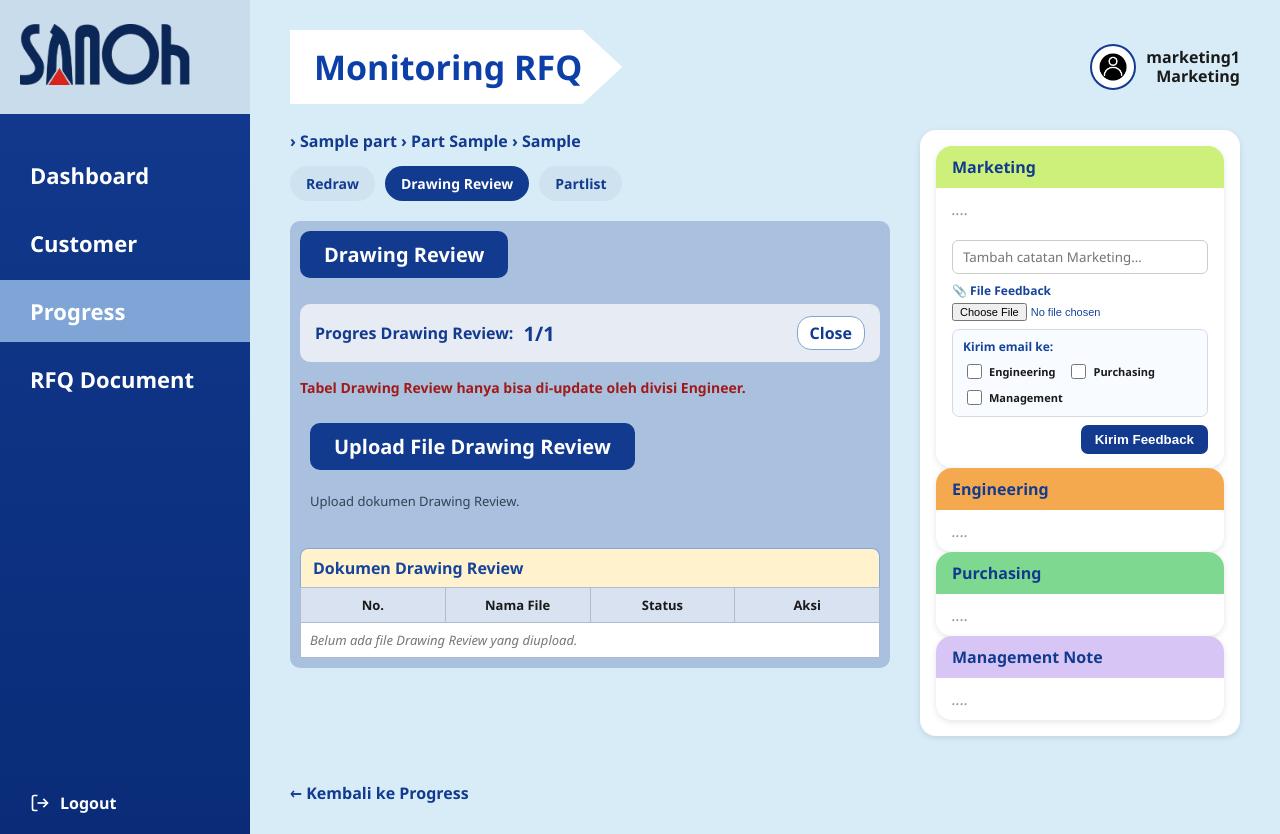
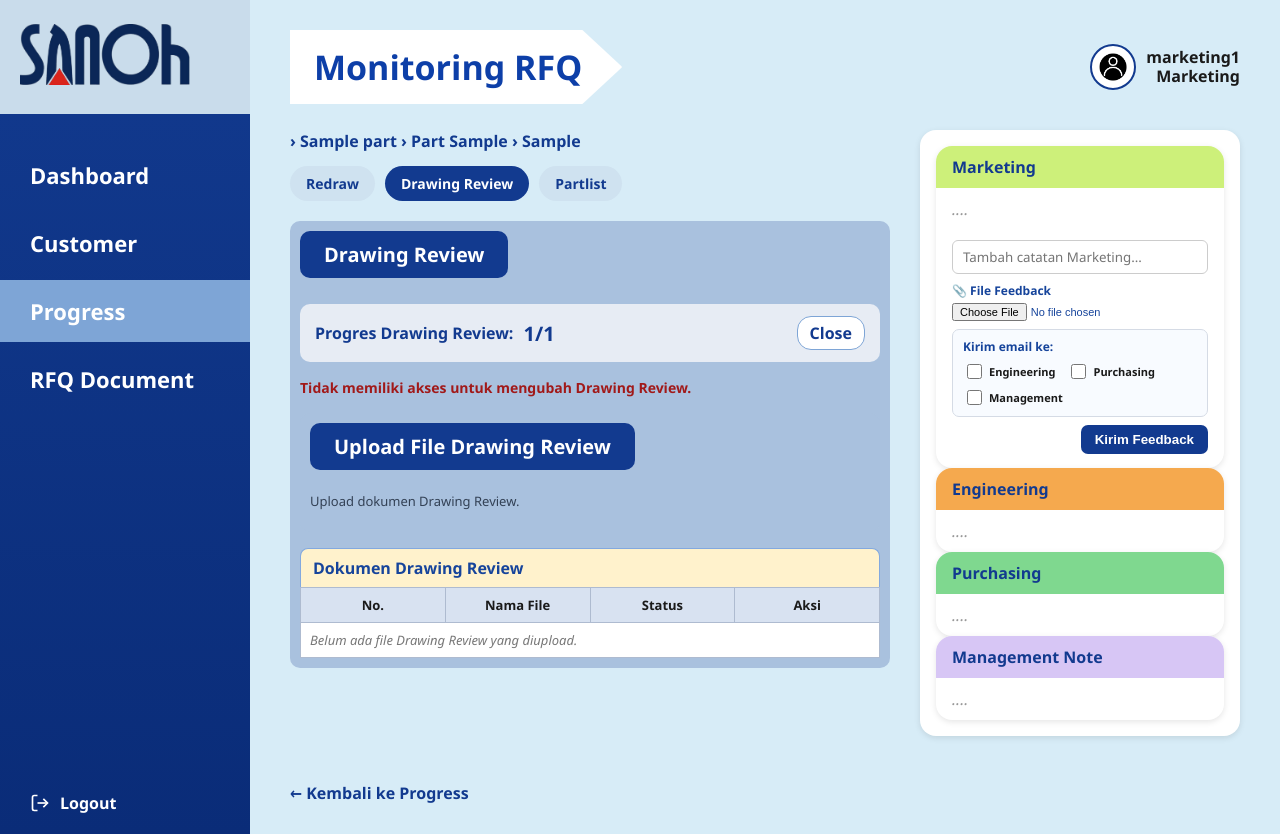
Before and after one commit to Sofiaaa888/Progress-Monitoring-RFQ, a Flask app: page /redraw/1 in a window 1280 px wide, after a click on "Drawing Review". Run offline with Flask 3, Linux system fonts and the light colour scheme; a user stored in the database is signed in; data comes from the database, SQL or seed files in the repository; tables that the repository leaves empty hold one stand-in row (values such as "Sample post").

Commit message:
Update reason_detail.html

```diff
--- a/templates/reason_detail.html
+++ b/templates/reason_detail.html
@@ -101,7 +101,7 @@
     {{ 'Close' if part.review_done >= 1 else 'Pending' }}
   </span>
 </div>
-          {% if can_edit('review') %}<button type="submit" class="btn-save">Save</button>{% else %}<p class="perm-note">Tabel Drawing Review hanya bisa di-update oleh divisi Engineer.</p>{% endif %}
+          {% if can_edit('review') %}<button type="submit" class="btn-save">Save</button>{% else %}<p class="perm-note">Tidak memiliki akses untuk mengubah Drawing Review.</p>{% endif %}
           <div class="redraw-box upload-pages-box" style="margin-top:16px;">
             <div class="redraw-title">Upload File Drawing Review</div>
             <p class="upload-help">Upload dokumen Drawing Review.</p>
```
